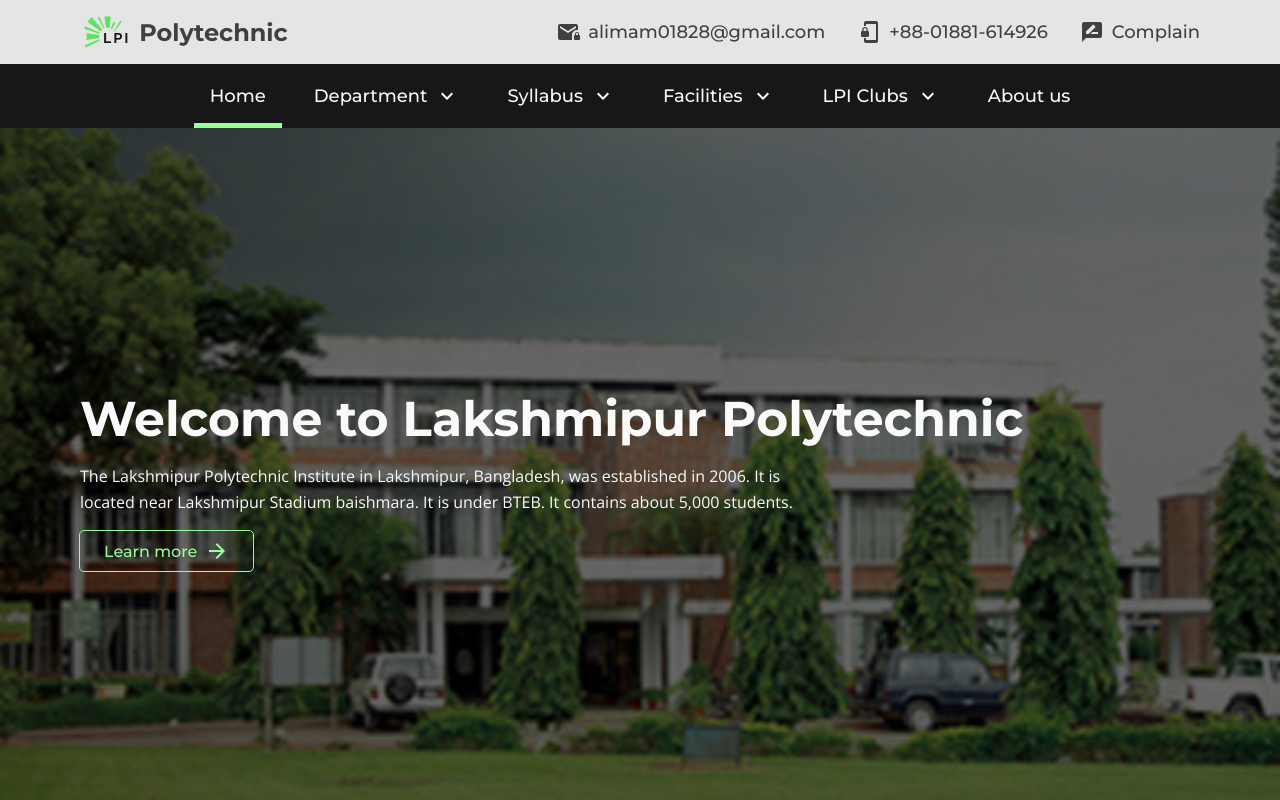
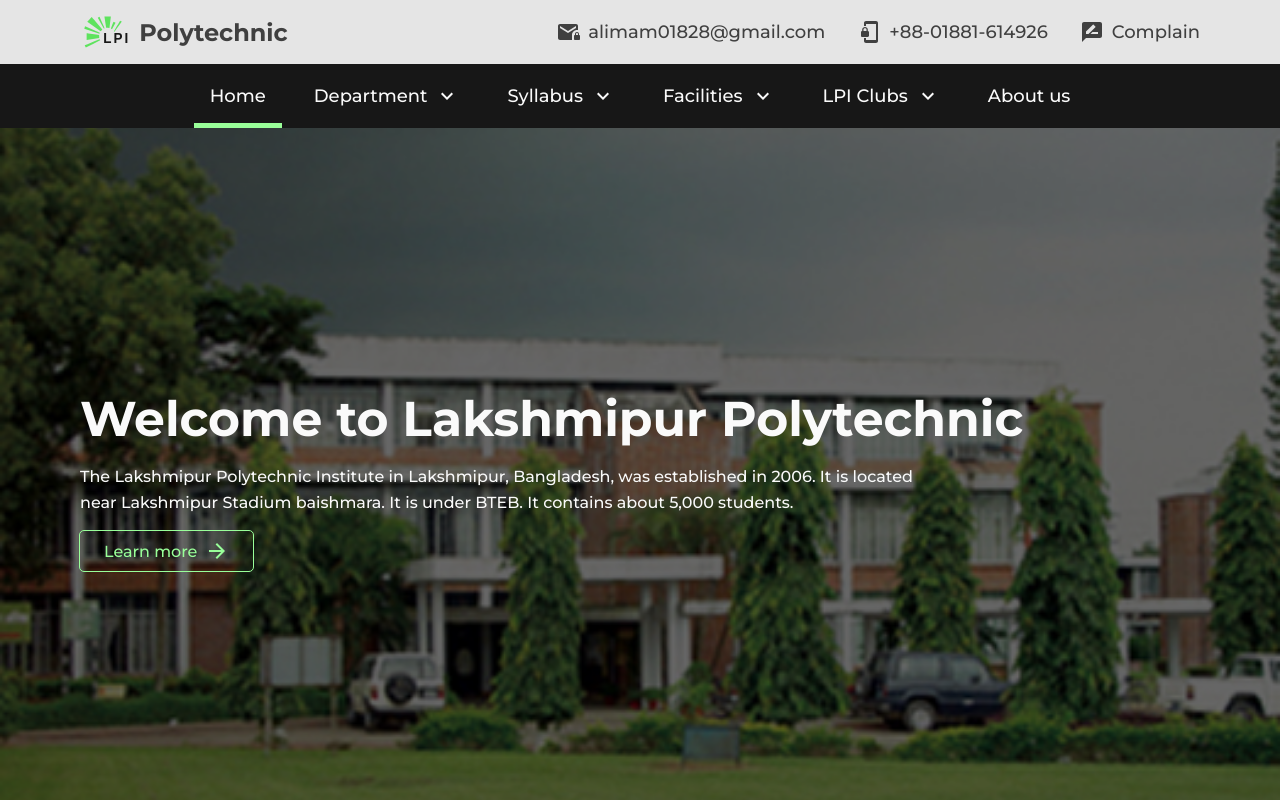
Before and after one commit to al-imam/lpi, a React (Vite) app: page / in a window 1280 px wide. Shown: the top 800 px of the page. Built offline with nearby package versions, Linux system fonts and the light colour scheme.

Commit message:
change hero subtitle font family and weight

```diff
--- a/src/pages/Home/Hero/hero.module.css
+++ b/src/pages/Home/Hero/hero.module.css
@@ -26,8 +26,9 @@
 }
 
 .subtitle {
-  font-family: var(--ff-os);
+  font-family: var(--ff-m);
   font-size: var(--h6);
+  font-weight: var(--fw-400);
   color: var(--gray-50);
   line-height: 1.6;
   width: 80ch;
```
